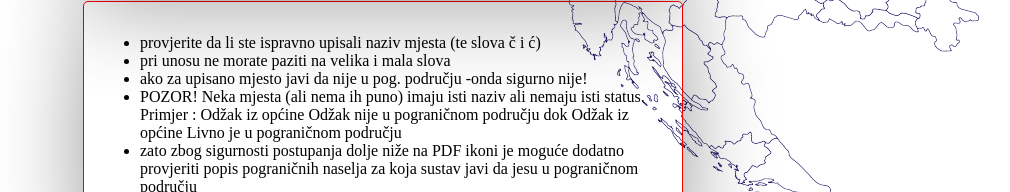
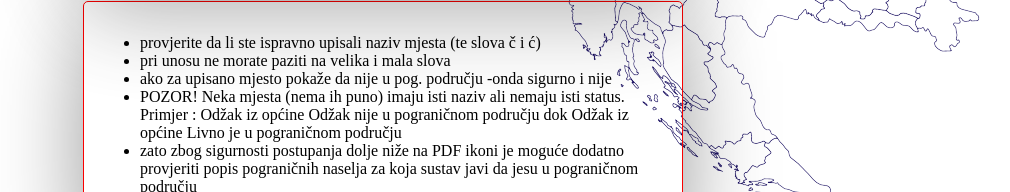
Before and after one commit to popohrbih/popohrbih.github.io, a plain HTML site: page index.html in a window 1280 px wide. Shown: the part 302-494 px from the top of the page, without its empty margins (257-1267 px from the left). Drawn offline with Linux system fonts and the light colour scheme.

Commit message:
Update index.html

```diff
--- a/index.html
+++ b/index.html
@@ -34,8 +34,8 @@
 			<ul>
 				<li>provjerite da li ste ispravno upisali naziv mjesta (te slova č i ć)</li>
 				<li>pri unosu ne morate paziti na velika i mala slova</li>
-				<li>ako za upisano mjesto javi da nije u pog. području -onda sigurno nije!</li>
-				<li>POZOR! Neka mjesta (ali nema ih puno) imaju isti naziv ali nemaju isti status. Primjer : Odžak iz općine Odžak nije u pograničnom području dok Odžak iz općine Livno je u pograničnom području
+				<li>ako za upisano mjesto pokaže da nije u pog. području -onda sigurno i nije</li>
+				<li>POZOR! Neka mjesta (nema ih puno) imaju isti naziv ali nemaju isti status. Primjer : Odžak iz općine Odžak nije u pograničnom području dok Odžak iz općine Livno je u pograničnom području
 				<li>zato zbog sigurnosti postupanja dolje niže na PDF ikoni je moguće dodatno provjeriti popis pograničnih naselja za koja sustav javi da jesu u pograničnom području</li>
 			  </ul>
 
```
